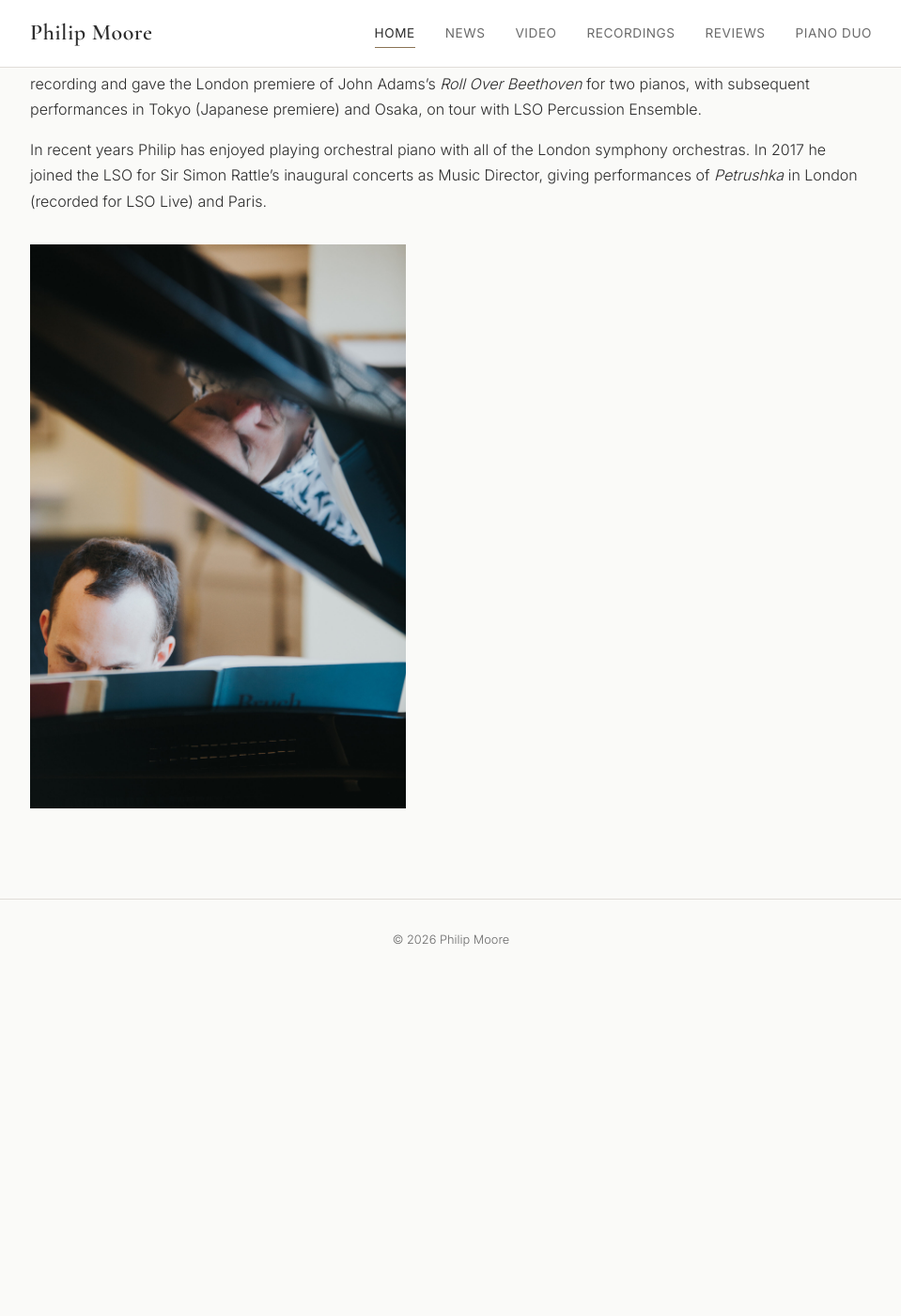
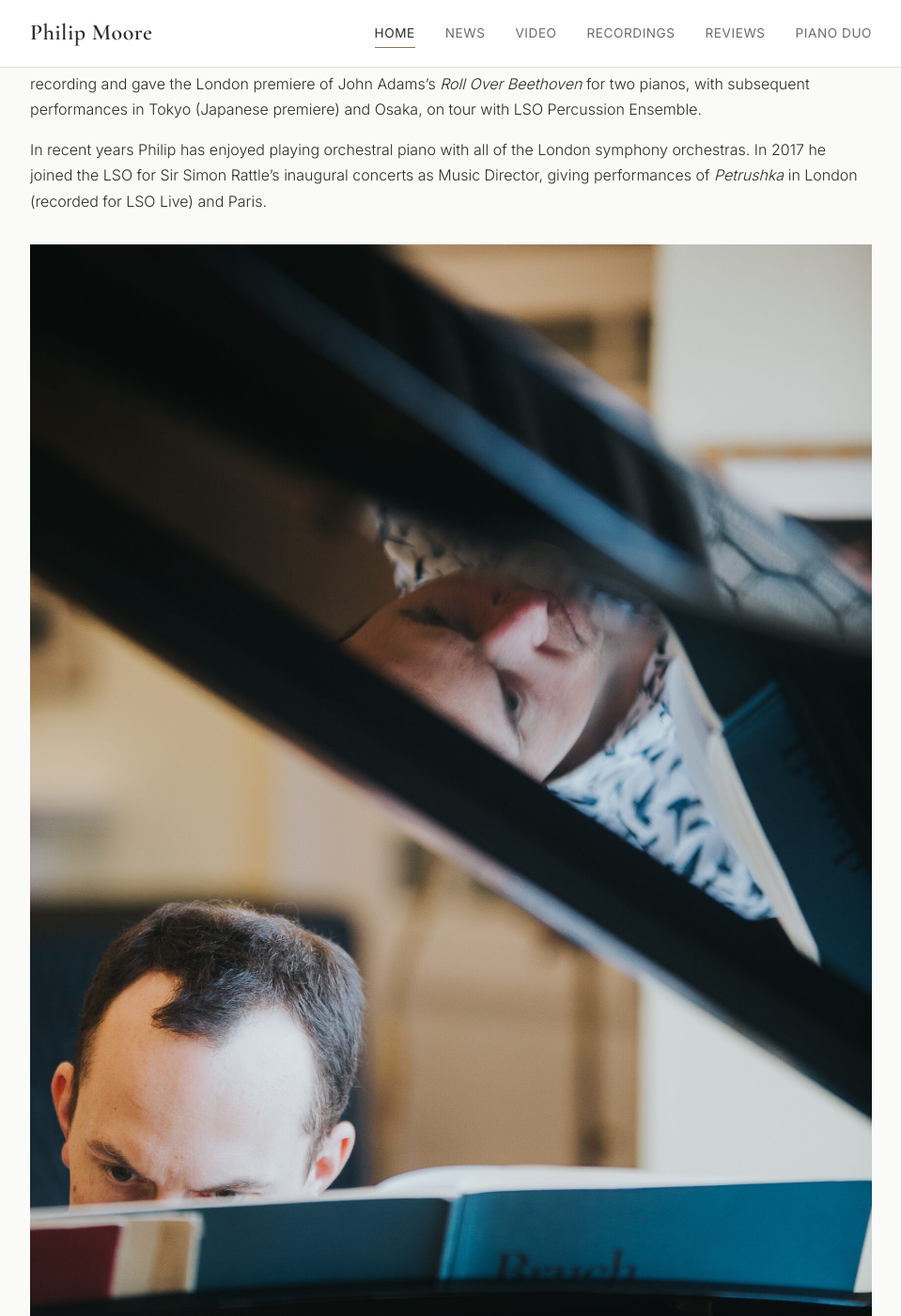
Before and after one commit to petemoore/philipmoorepianist.co.uk, a Jekyll site: the page built from index.md, in a window 1280 px wide and 1400 px high, scrolled down 834 px. Shown: the whole window at 94% size, without its empty margins (160-1119 px from the left). Built offline with Jekyll 4.4.1, drawn with Linux system fonts in a browser that asks for light colours; before the commit the page ends 1893 px from its top, so only the background shows below that.

Commit message:
Match inline images to same width as news page images
Co-Authored-By: Claude Opus 4.6 (1M context) <noreply@anthropic.com>

```diff
--- a/assets/css/style.css
+++ b/assets/css/style.css
@@ -278,7 +278,7 @@ strong { font-weight: 500; }
 /* ===== Images ===== */
 main > p > img,
 main > img {
-  max-width: 400px;
+  max-width: 100%;
   height: auto;
   display: block;
   margin: 2rem 0;
```
